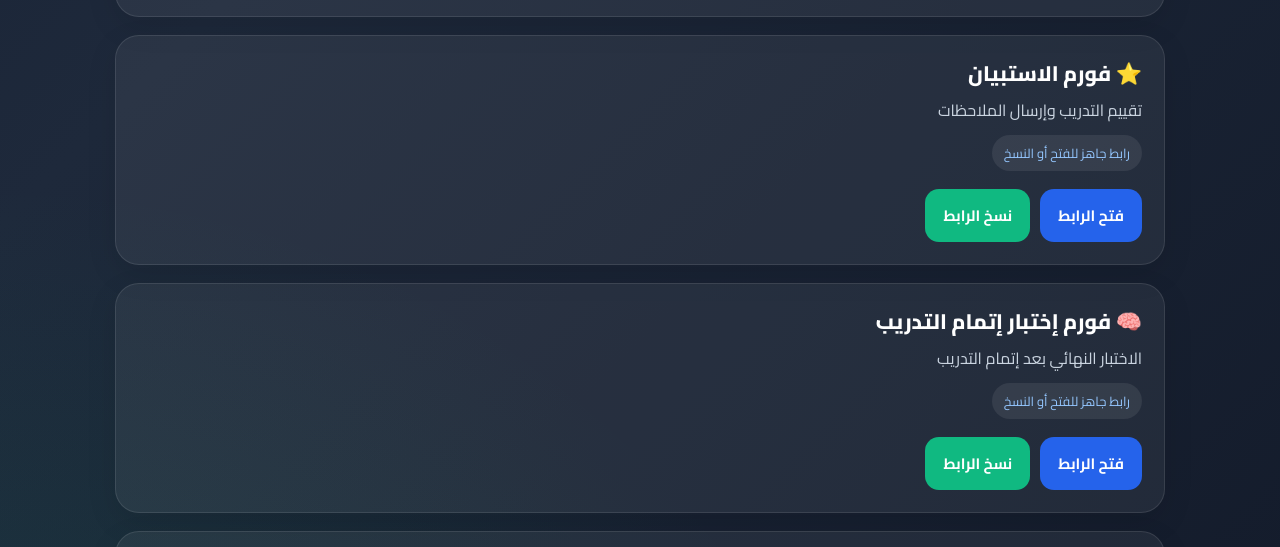
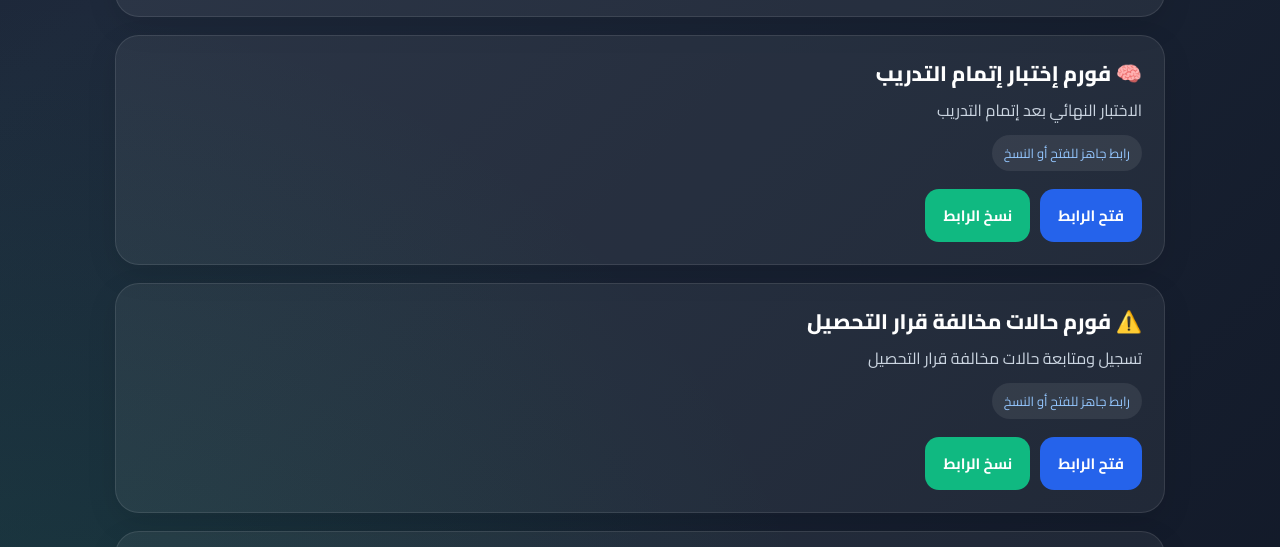
Before and after one commit to radwansalem2030/digital-transformation-field-team, a plain HTML site: page index.html in a window 1280 px wide. Shown: the part 1928-2475 px from the top of the page. Drawn offline with Linux system fonts and the light colour scheme.

Commit message:
Update assignment tracking link and remove survey form
Updated a link for the new assignment tracking sheet and removed the survey form entry.

```diff
--- a/index.html
+++ b/index.html
@@ -214,7 +214,7 @@ const resourceLinks = [
     "📊",
     "شيت متابعة التعيينات الجديدة",
     "متابعة حضور وتعيينات المتدربين",
-    "https://halaninc-my.sharepoint.com/:x:/g/personal/radwan_mohamed_halan_com/IQB0yvVIxfKEQK3K8LRPE43uAQpZZhc2Mfm_pnqEKGVP9q4?e=shH6sW"
+    "https://halaninc-my.sharepoint.com/:x:/g/personal/radwan_mohamed_halan_com/IQAbWw5nDbE6R6IopKYbo3yXAdSaNUGOinEDBpU2alU4vNQ?e=v3zdJe"
   ],
   [
     "📝",
@@ -227,12 +227,6 @@ const resourceLinks = [
     "فورم رفع صورة الإقرار",
     "رفع الإقرار بعد التوقيع",
     "https://forms.office.com/Pages/ResponsePage.aspx?id=01-Ga4qkH0-lsqhNwH1AY_se9DMAFFVPqmgTqGf73jNUQkJLVlFFMVJVNzFCODNDQ0ZDMlJFQTYzVi4u"
-  ],
-  [
-    "⭐",
-    "فورم الاستبيان",
-    "تقييم التدريب وإرسال الملاحظات",
-    "https://forms.office.com/Pages/ResponsePage.aspx?id=01-Ga4qkH0-lsqhNwH1AY8gsqSDEqGNHpgphYf72EdBUQ01WMEo3Rk01NENKSFQ4RVMwOEYwSjM2VC4u"
   ],
   [
     "🧠",
```
